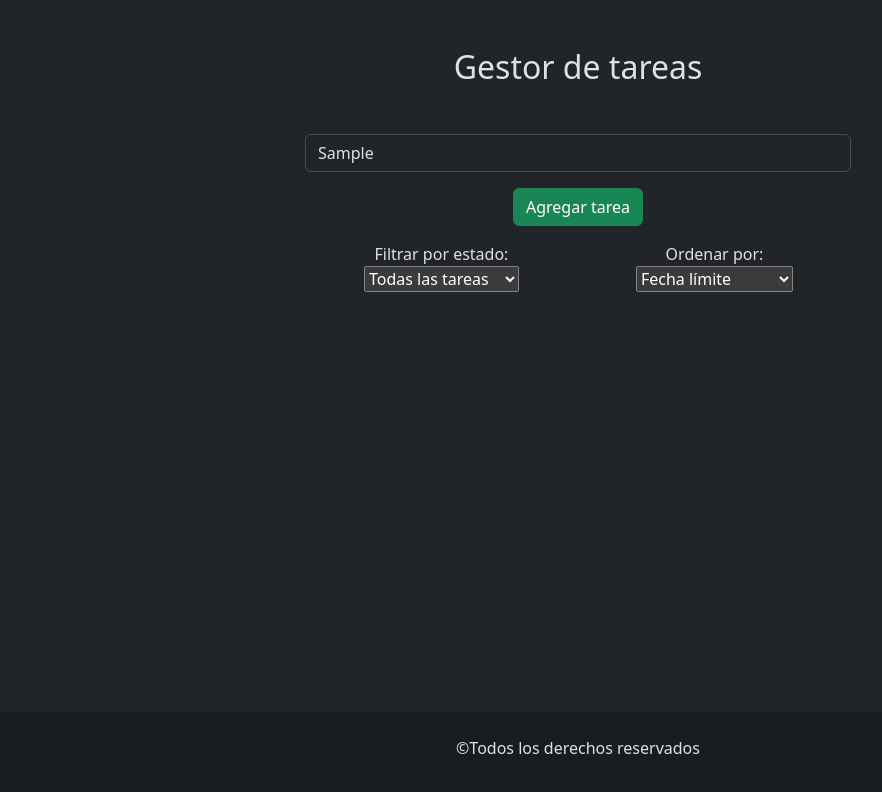
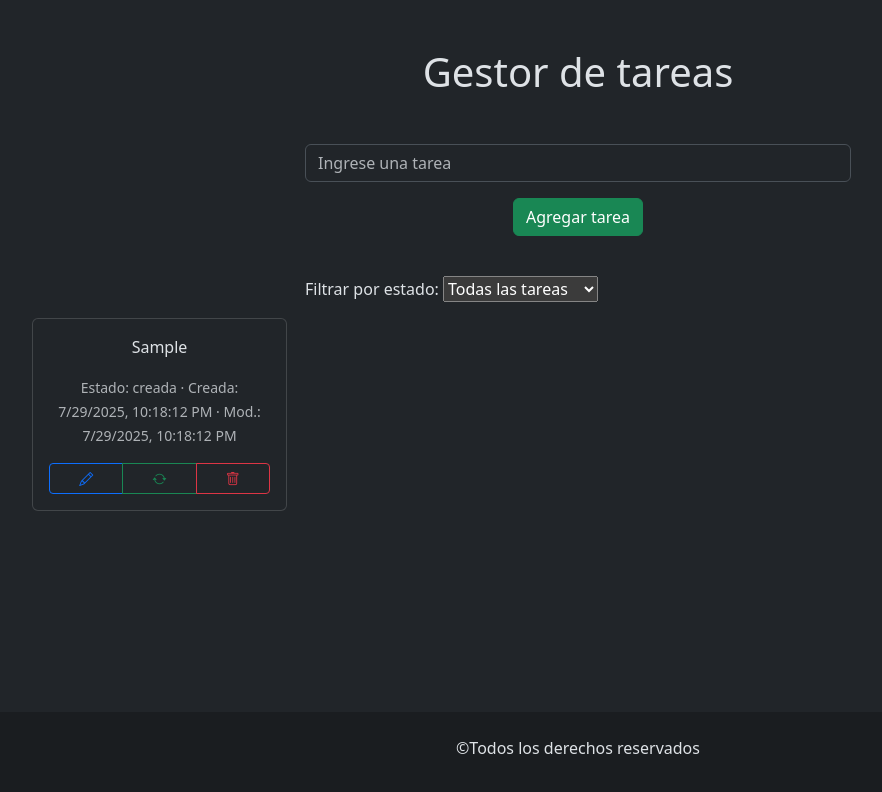
Before and after one commit to JQNPro10/Gestor-de-tareas, a plain HTML site: page index.html in a window 1280 px wide. Both pictures are taken after typing "Sample" into the empty fields and a click on the button "Agregar tarea". Shown: the whole page, without its empty margins (62-944 px from the left). Drawn offline with nearby package versions, Linux system fonts and the light colour scheme.

Commit message:
hocho el js

```diff
--- a/index.html
+++ b/index.html
@@ -16,7 +16,7 @@
   <body>
     <main class="my-5">
       <div class="container text-center">
-        <h2>Gestor de tareas</h2>
+        <h1>Gestor de tareas</h1>
         <!-- Agregar tareas -->
         <div class="row justify-content-center mt-5">
           <div class="col-12 col-md-6">
@@ -35,27 +35,19 @@
             </button>
 
             <!-- Filtros -->
-            <div class="filtros d-md-flex gap-3 align-items-end">
+            <div class="filtros d-md-flex gap-3 mt-4 align-items-end">
               <div class="grupo-filtros mt-3">
                 <label for="filtro-estado">Filtrar por estado:</label>
                 <select id="filtro-estado" class="filtrar-seleccion">
                   <option value="todas">Todas las tareas</option>
+                  <option value="creadas">Solo creadas</option>
                   <option value="pendientes">Solo pendientes</option>
                   <option value="completadas">Solo completadas</option>
                 </select>
               </div>
-
-              <div class="grupo-filtros mt-3">
-                <label for="ordenar-por">Ordenar por:</label>
-                <select id="ordenar-por" class="filtrar-seleccion">
-                  <option value="fecha">Fecha límite</option>
-                  <option value="prioridad">Prioridad</option>
-                  <option value="creacion">Fecha de creación</option>
-                </select>
-              </div>
-
-            <ul class="list-group mt-3  bg-primary-subtle" id="tareas"></ul>
+            </div>
           </div>
+          <div class="row mt-3" id="tareas"></div>
         </div>
       </div>
     </main>
--- a/js/app.js
+++ b/js/app.js
@@ -0,0 +1,110 @@
+import { Tarea } from './tarea.js';
+
+const inputTarea = document.getElementById("input");
+const btnAgregar = document.getElementById("btnAgregar");
+const listaTareas = document.getElementById("tareas");
+const filtroEstado = document.getElementById("filtro-estado");
+let tareas = [];
+
+const cargarTareas = () => {
+    const datos = localStorage.getItem("tareas");
+    tareas = datos
+        ? JSON.parse(datos).map(t => new Tarea(t.texto, t.id, t.estado, t.creado, t.modificado))
+        : [];
+};
+
+
+const guardarTareas = () => {
+    localStorage.setItem("tareas", JSON.stringify(tareas));
+};
+
+const crearTarea = texto => {
+    const nueva = new Tarea(texto);
+    tareas.push(nueva);
+    guardarTareas();
+    renderizarTareas();
+};
+
+const actualizarTarea = (id, cambios) => {
+    tareas = tareas.map(t =>
+        t.id === id
+            ? Object.assign(t, cambios, { modificado: new Date().toISOString() })
+            : t
+    );
+    guardarTareas();
+    renderizarTareas();
+};
+
+const eliminarTarea = id => {
+    tareas = tareas.filter(t => t.id !== id);
+    guardarTareas();
+    renderizarTareas();
+};
+
+const aplicarFiltros = array => {
+    let resultado = [...array];
+    const estado = filtroEstado.value;
+    if (estado !== "todas") {
+        const mapEstado = { creadas: "creada", pendientes: "en proceso", completadas: "terminada" };
+        resultado = resultado.filter(t => t.estado === mapEstado[estado]);
+    }
+    return resultado;
+};
+
+const renderizarTareas = () => {
+    listaTareas.innerHTML = '';
+    const visibles = aplicarFiltros(tareas);
+    visibles.forEach(t => {
+        const tareaDiv = document.createElement("div");
+        tareaDiv.className = "col-12 col-sm-6 col-md-4 col-lg-3 mb-3";
+
+        tareaDiv.innerHTML = `
+        <div class="card h-100">
+          <div class="card-body d-flex flex-column justify-content-between">
+            <div>
+              <p class="card-text">${t.texto}</p>
+              <small class="text-muted">Estado: ${t.estado} · Creada: ${new Date(t.creado).toLocaleString()} · Mod.: ${new Date(t.modificado).toLocaleString()}</small>
+            </div>
+            <div class="btn-group mt-3">
+              <button class="btn btn-sm btn-outline-primary" data-id="${t.id}" data-accion="editar"><i class="bi bi-pencil"></i></button>
+              <button class="btn btn-sm btn-outline-success" data-id="${t.id}" data-accion="estado"><i class="bi bi-arrow-repeat"></i></button>
+              <button class="btn btn-sm btn-outline-danger" data-id="${t.id}" data-accion="eliminar"><i class="bi bi-trash"></i></button>
+            </div>
+          </div>
+        </div>
+        `;
+        listaTareas.appendChild(tareaDiv);
+    });
+};
+
+
+document.addEventListener("click", e => {
+    const btn = e.target.closest("button");
+    if (!btn) return;
+    const id = btn.dataset.id;
+    const accion = btn.dataset.accion;
+    if (accion === "eliminar") eliminarTarea(id);
+    if (accion === "editar") {
+        const tarea = tareas.find(t => t.id === id);
+        const nuevoTexto = prompt("Editar tarea:", tarea.texto);
+        if (nuevoTexto) actualizarTarea(id, { texto: nuevoTexto });
+    }
+    if (accion === "estado") {
+        const tarea = tareas.find(t => t.id === id);
+        const estados = ["creada", "en proceso", "terminada"];
+        const idx = (estados.indexOf(tarea.estado) + 1) % estados.length;
+        actualizarTarea(id, { estado: estados[idx] });
+    }
+});
+
+btnAgregar.addEventListener("click", () => {
+    const texto = inputTarea.value.trim();
+    if (!texto) return;
+    crearTarea(texto);
+    inputTarea.value = '';
+});
+
+filtroEstado.addEventListener("change", renderizarTareas);
+
+cargarTareas();
+renderizarTareas();
--- a/js/tarea.js
+++ b/js/tarea.js
@@ -0,0 +1,10 @@
+export class Tarea {
+    constructor(texto = '', id = null, estado = "creada", creado = null, modificado = null) {
+        const ahora = new Date().toISOString();
+        this.id = id || Date.now().toString();
+        this.texto = texto;
+        this.estado = estado;
+        this.creado = creado || ahora;
+        this.modificado = modificado || ahora;
+    }
+}
```
